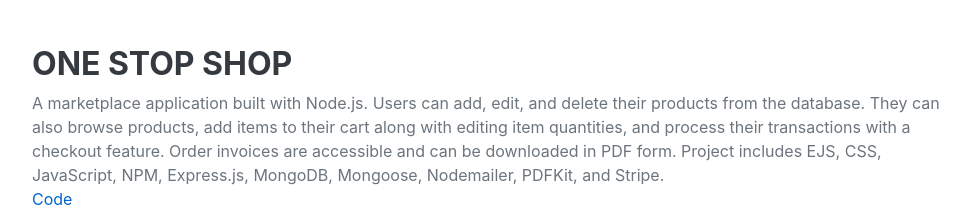
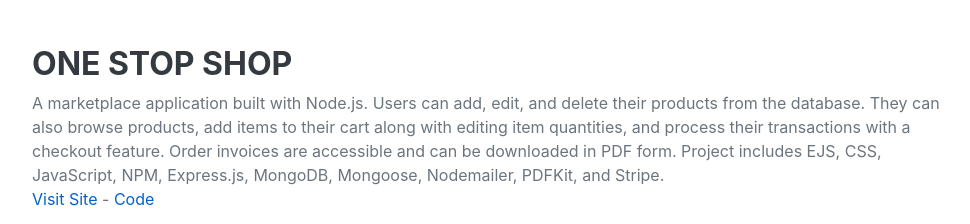
Before and after one commit to yasminmenchaca/yasminmenchaca.github.io, a plain HTML site: page index.html in a window 1280 px wide. Shown: the part 4119-4343 px from the top of the page, without its empty margins (288-1258 px from the left). Drawn offline with nearby package versions, Linux system fonts and the light colour scheme; a web font is replaced by a local one.

Commit message:
updated projects

```diff
--- a/index.html
+++ b/index.html
@@ -241,7 +241,8 @@
                 database. They can also browse products, add items to their cart along with editing item quantities, and
                 process their transactions with a checkout feature. Order invoices are accessible and can be downloaded
                 in PDF form. Project includes EJS, CSS, JavaScript, NPM, Express.js, MongoDB, Mongoose, Nodemailer,
-                PDFKit, and Stripe.<br>
+                PDFKit, and Stripe.<br><a
+                        href="http://onestopshop-env.eba-jhdcbemp.us-east-1.elasticbeanstalk.com">Visit Site</a> -
                 <a href="https://github.com/yasminmenchaca/one-stop-shop">Code</a></p>
 
             <h3>Pokédex Replica</h3>
```
